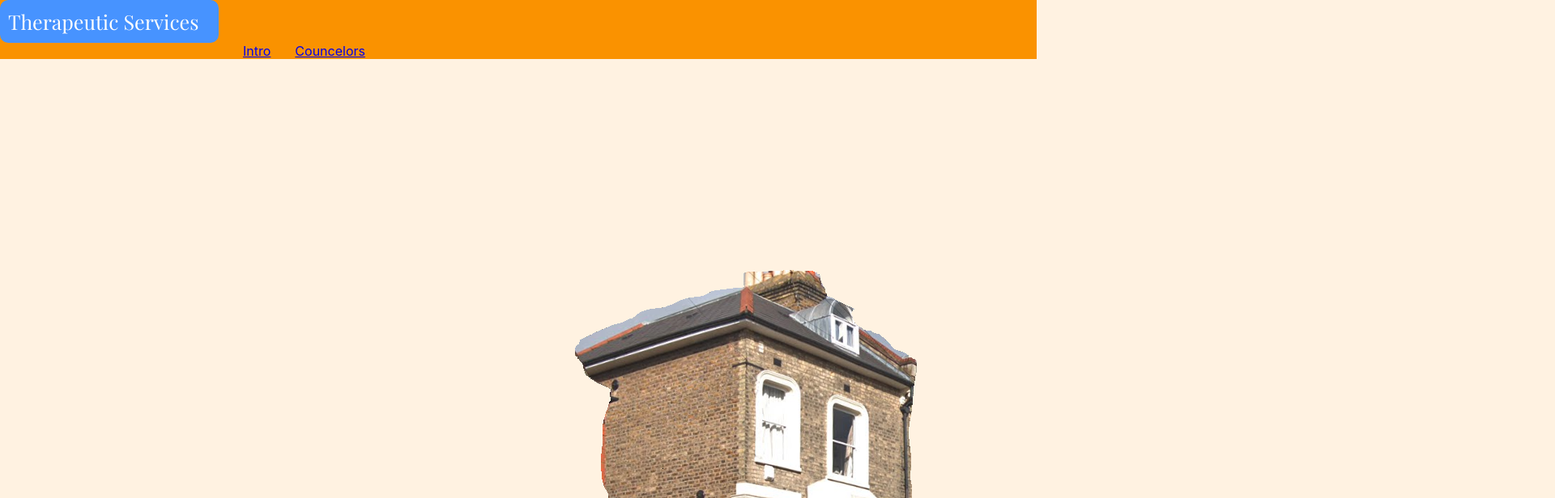
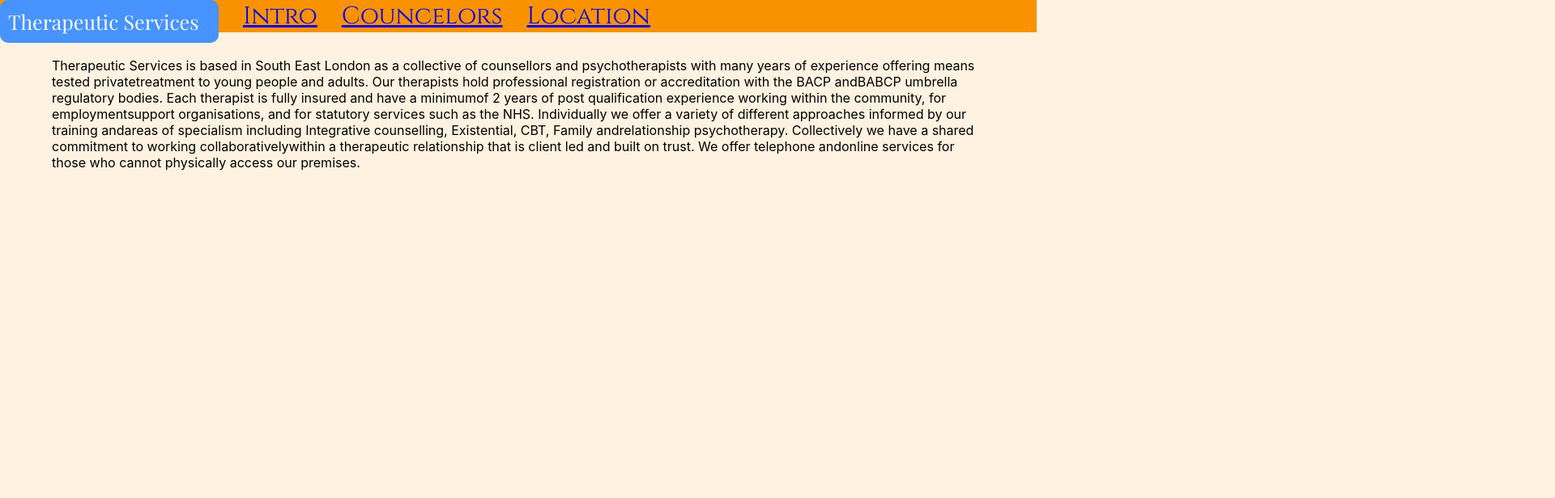
Before and after one commit to felixjtdb/therapeutic-services, a React (Create React App) app: page / in a window 1280 px wide. Shown: the top 616 px of the page at 81% size, 1920 px wide, since content can reach past the window. Built offline with nearby package versions, Linux system fonts and the light colour scheme.

Commit message:
Created Location Component for info on premises, added to Banner

```diff
--- a/src/App.js
+++ b/src/App.js
@@ -7,8 +7,7 @@ import './css/App.css';
 import Counselor from './components/Counselor.js'
 import Banner from './components/Banner.js'
 import Intro from './components/Intro.js'
-
-// import paragraphs from './assets/introText.js'
+import Location from './components/Location.js'
 
 export default class App extends Component {
 
@@ -16,10 +15,13 @@ export default class App extends Component {
     return (
       <div className="App">
         <Banner/>
-        <Router>
-          <Intro path="/" />
-          <Counselor path="councelors" name={"Felix"} img_name={"stock_image"} introduction={"I'm a wizard"} />
-        </Router>
+        <div className="inner">
+          <Router>
+            <Intro path="/" />
+            <Counselor path="councelors" name={"Felix"} img_name={"stock_image"} introduction={"I'm a wizard"} />
+            <Location path="location" />
+          </Router>
+        </div>
       </div>
     );
   }
--- a/src/assets/introText.js
+++ b/src/assets/introText.js
@@ -5,4 +5,10 @@ var paragraphs = [
 "If you are looking for some support of this kind please browse through our profiles.We are happy to offer a free 30 minute telephone consultation to help you decide if therapyis the right step for you, and to help you find a therapist to meet your needs."
 ]
 
-export default paragraphs
+var intro = "Therapeutic Services is based in South East London as a collective of counsellors and psychotherapists with many years of experience offering means tested privatetreatment to young people and adults. Our therapists hold professional registration or accreditation with the BACP andBABCP umbrella regulatory bodies. Each therapist is fully insured and have a minimumof 2 years of post qualification experience working within the community, for employmentsupport organisations, and for statutory services such as the NHS. Individually we offer a variety of different approaches informed by our training andareas of specialism including Integrative counselling, Existential, CBT, Family andrelationship psychotherapy. Collectively we have a shared commitment to working collaborativelywithin a therapeutic relationship that is client led and built on trust. We offer telephone andonline services for those who cannot physically access our premises. If you are looking for some support of this kind please browse through our profiles.We are happy to offer a free 30 minute telephone consultation to help you decide if therapyis the right step for you, and to help you find a therapist to meet your needs."
+
+
+export {
+  paragraphs,
+  intro,
+}
--- a/src/components/Banner.js
+++ b/src/components/Banner.js
@@ -12,6 +12,7 @@ class Banner extends Component {
         <div className="NavigationContainer">
           <Link className="Link" to="/">Intro</Link>
           <Link className="Link"to="councelors">Councelors</Link>
+          <Link className="Link" to="location">Location </Link>
         </div>
       </div>
     );
--- a/src/components/Intro.js
+++ b/src/components/Intro.js
@@ -1,15 +1,12 @@
 import React, { Component } from 'react';
 import Text from './Text.js'
-import paragraphs from '../assets/introText.js'
+import { paragraphs } from '../assets/introText.js'
 
 export default class Intro extends Component {
-
-
 
   render() {
     return (
       <div>
-        <img src={require("../assets/img/15Ravens.jpg")} className="Picture" alt="" />
         <Text text={paragraphs} />
       </div>
 
--- /dev/null
+++ b/src/components/Location.js
@@ -0,0 +1,13 @@
+import React, { Component } from 'react';
+import '../css/Location.css'
+export default class Location extends Component {
+
+  render() {
+    return (
+      <div>
+        <img className="MapImage" src={require("../assets/img/Home-on-Map.png")} alt={""} />
+      </div>
+    );
+  }
+
+}
--- a/src/css/App.css
+++ b/src/css/App.css
@@ -1,6 +1,7 @@
 .App {
 }
-.body {
+
+.inner {
   width: 90%;
   margin: auto;
   padding: 15px;
--- a/src/css/Banner.css
+++ b/src/css/Banner.css
@@ -1,24 +1,21 @@
 @import url('https://fonts.googleapis.com/css?family=Playfair+Display');
+@import url('https://fonts.googleapis.com/css?family=Cinzel');
 
 .BannerContainer {
   background-color: #fa9200;
-  display: flex;
-  flex-direction: column;
-  align-items: left;
-  justify-content: center;
-  color: white;
+  align-items: center;
   white-space: nowrap;
-  height: 5%;
+  height: 100%;
 }
 
 .Logo {
   background-color: #4793ff;
+  color: white;
   border-radius: 10px;
   float: left;
   font: 25px "Playfair Display";
   padding: 10px;
   width: 250px;
-  align-items: center;
 }
 
 .NavigationContainer {
@@ -26,8 +23,11 @@
   margin-left: 300px;
   white-space: nowrap;
   overflow-wrap: break-word;
+  height: 100%;
 }
 
 .Link {
   padding-right: 30px;
+  font: 30px "Cinzel";
+
 }
--- /dev/null
+++ b/src/css/Location.css
@@ -0,0 +1,3 @@
+.MapImage {
+  float: left;
+}
--- a/src/css/Picture.css
+++ b/src/css/Picture.css
@@ -1,5 +1,5 @@
 .Picture {
-  max-width: 100%;
+  max-width: 50%;
   width : 200px;
   height: 100%;
 }
```
Also changed, not shown: src/assets/img/Home-on-Map.png (added).
